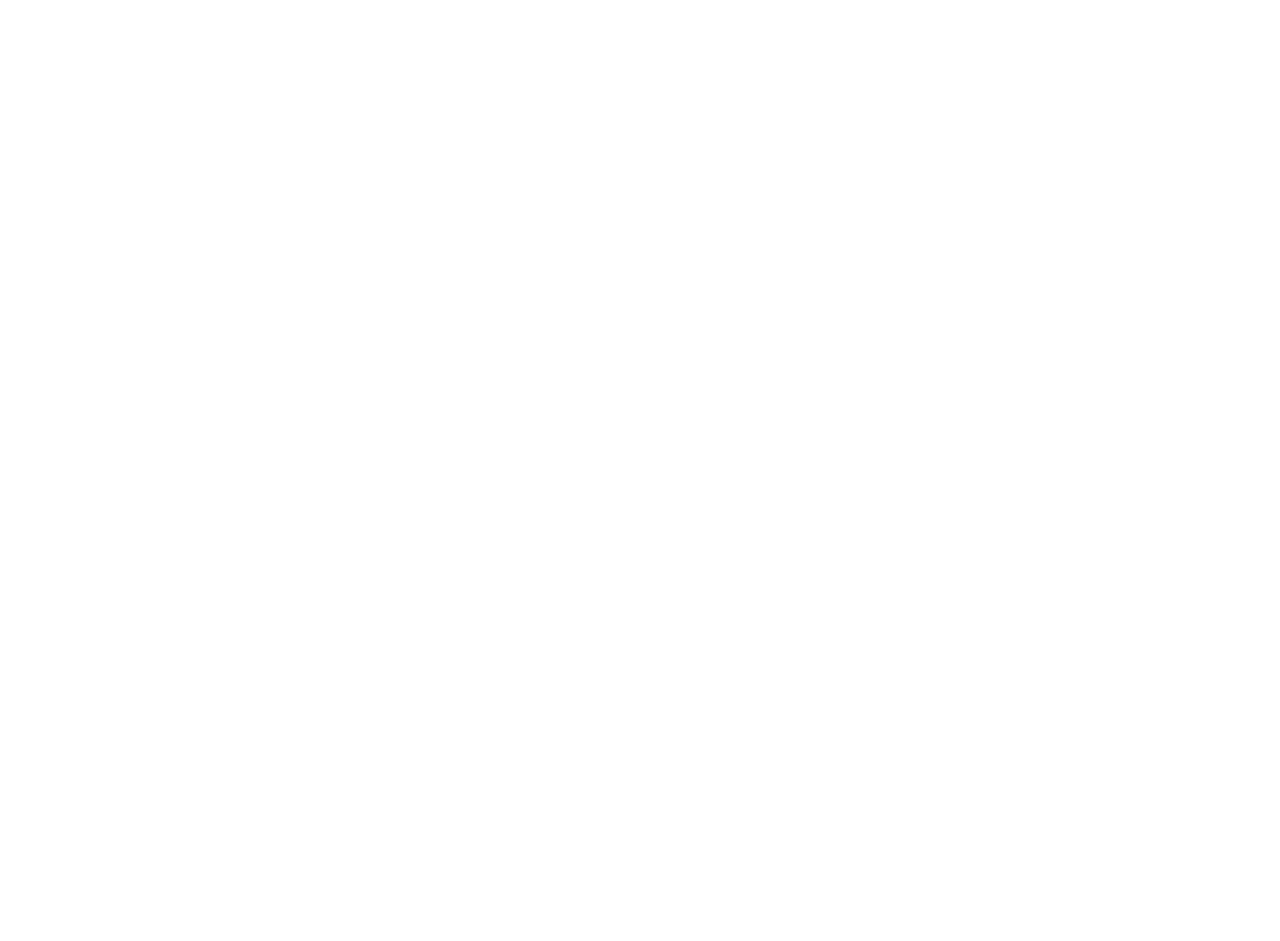
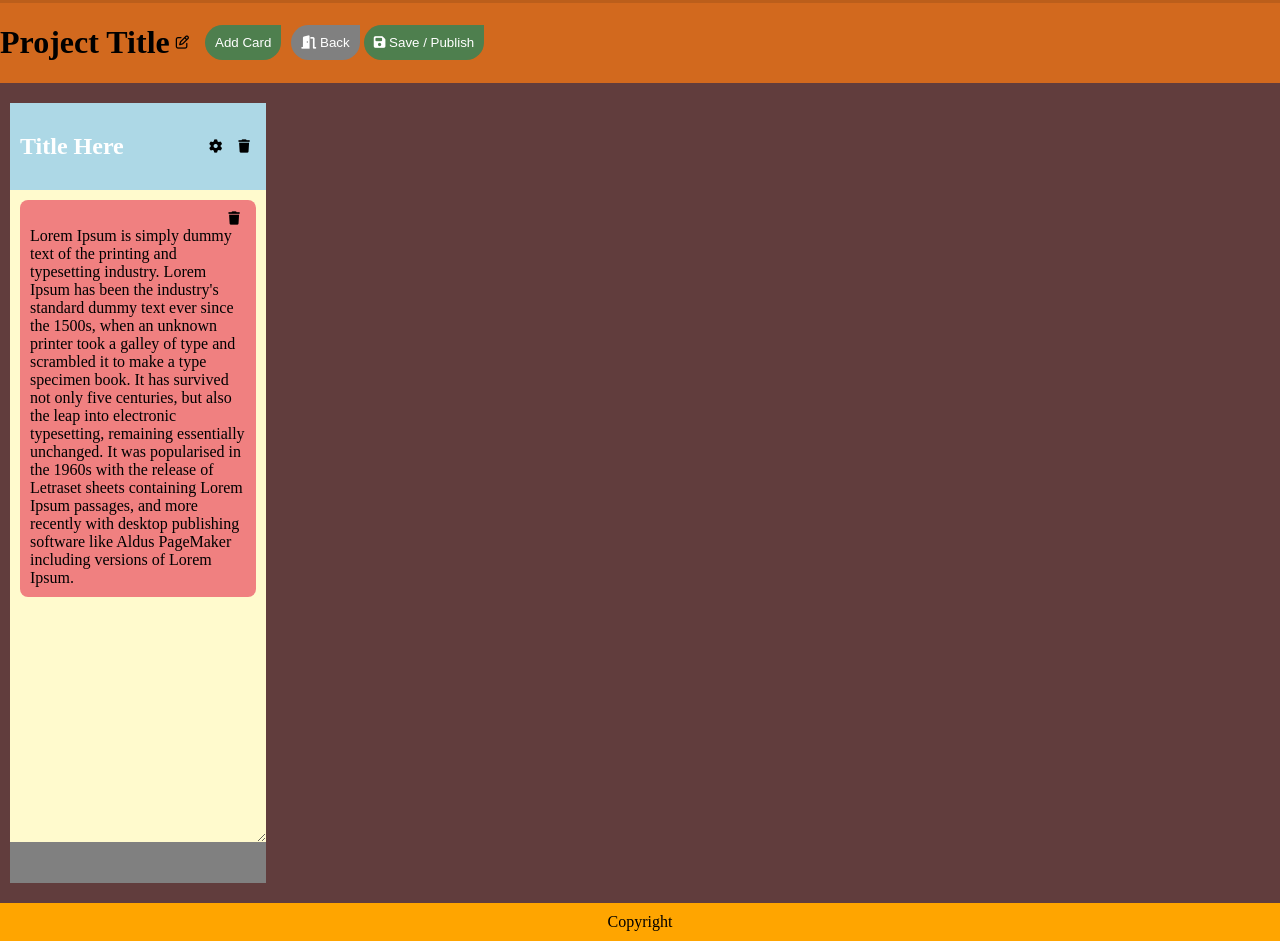
Before and after one commit to GinoongR0KI/Kanban, a PHP site: page / in a window 1280 px wide. Before the commit the part shown is empty. Shown: the part 301-1242 px from the top of the page. Before the commit the page ends 108 px from the top, so only its background shows below. Run offline with PHP 8.4, Linux system fonts and the light colour scheme; some libraries are stand-ins or nearby versions.

Commit message:
v0.1.1
Created a NavBar PHP class to automate the creation of the navbar markup.

Base Kanban interface markup is 80% done. kanban.css also comes with this change.

Added more content on index.css

Added a blank Login.php page

```diff
--- /dev/null
+++ b/blocks/NavBar.php
@@ -0,0 +1,21 @@
+<?php
+
+class NavBar {
+    // $relativeNav is an Array
+
+    public function __construct($relativeNav) {
+        // Home, About, Projects, Logout
+        $listItemCount = count($relativeNav) < 1 ? exit : count($relativeNav);
+        echo "<ul>";
+        foreach($relativeNav as $text => $url) {
+            // Get assoc array indexes, read, then proceed to use $this->createLink()
+            $this->createLink($url, $text);
+        }
+        echo "</ul>";
+    }
+
+    public function createLink($url, $text) {
+        echo "<li><a href='$url'>$text</a></li>";
+    }
+
+}
--- a/index.php
+++ b/index.php
@@ -1,5 +1,5 @@
 <?php
-
+require_once("blocks/NavBar.php");
 ?>
 <!DOCTYPE html>
 <html lang="en">
@@ -12,16 +12,84 @@
     <title>Generic Kanban</title>
 
     <?php // Styles ?>
-    <link rel="shortcut icon" href="" type="image/x-icon"> <?php // Site Logo ?>
+    <link rel="shortcut icon" href="" type="image/x-icon" /> <?php // Site Logo ?>
     <link rel="stylesheet" href="./styles/index.css" /> <?php // Main Cross-Page style ?>
+    <link rel="stylesheet" href="./styles/kanban.css" />
     <?php // Scripts ?>
     <script src="https://kit.fontawesome.com/2a10a7ed51.js" crossorigin="anonymous"></script> <?php // Font Awesome ?>
 </head>
 
 <body>
+    <div class="modal-container">
+        <div class="modal" id="card-information">
+            <div class="modal-header">
+                <h1>Card Details</h1>
+                <button class="button"><i class="fa-solid fa-xmark"></i></button>
+            </div>
+            <div class="modal-body">
+                <p id="card-text-information">
+                    Lorem Ipsum
+                </p>
+            </div>
+        </div>
+    </div>
+
     <div class="content">
+        <nav>
+            <div class="logo-container">
+                <img src="logo.png" alt="Kanban Logo" />
+            </div>
+            <div class="nav-container">
+                <?php
+                    $nav = new NavBar(["Home"=>"#", "About"=>"About.php", "Projects"=>"Projects.php", "Logout"=>"#"]);
+                ?>
+            </div>
+        </nav>
 
+        <header>
+            <div class="project-details-container">
+                <h1>Project Title</h1>
+                <button class="button"><i class="fa-regular fa-pen-to-square"></i></button>
+            </div>
+            <div class="cta-container">
+                <div class="tools">
+                    <button class="button cta">Add Card</button>
+                </div>
+                <div class="saving">
+                    <button class="button cta"><i class="fa-solid fa-door-open"></i>&nbsp;Back</button>
+                    <button class="button cta"><i class="fa-solid fa-floppy-disk"></i>&nbsp;Save / Publish</button>
+                </div>
+            </div>
+        </header>
+
+        <section class="card-container">
+            <div class="card" data-roki-card-title="Title 2">
+                <div class="card-header">
+                    <div class="card-details">
+                        <h2 class="card-title">Title Here</h2>
+                    </div>
+                    <div class="card-cta">
+                        <button class="button"><i class="fa-solid fa-gear"></i></button>
+                        <button class="button"><i class="fa-solid fa-trash"></i></button>
+                    </div>
+                </div>
+                <div class="card-body">
+                    <div class="card-item" data-roki-pop="#someModal" draggable="true">
+                        <div class="card-item-cta">
+                            <button class="button"><i class="fa-solid fa-trash"></i></button>
+                        </div>
+                    Lorem Ipsum is simply dummy text of the printing and typesetting industry. Lorem Ipsum has been the industry's standard dummy text ever since the 1500s, when an unknown printer took a galley of type and scrambled it to make a type specimen book. It has survived not only five centuries, but also the leap into electronic typesetting, remaining essentially unchanged. It was popularised in the 1960s with the release of Letraset sheets containing Lorem Ipsum passages, and more recently with desktop publishing software like Aldus PageMaker including versions of Lorem Ipsum.
+                    </div>
+                </div>
+            </div>
+        </section>
+
+        <footer>
+            Copyright
+        </footer>
     </div>
+
+    <script src="scripts/index.js"></script>
 </body>
 
 </html>
--- a/styles/index.css
+++ b/styles/index.css
@@ -2,18 +2,65 @@
 This project attempts a mobile-first approach to the UI
 */
 
+html {
+    padding: 0; margin: 0;
+}
+body {
+    padding: 0; margin: 0;
+}
+
+section, footer {
+    padding-top: 10px; padding-bottom: 10px;
+}
+
 .content {
+    padding: 0; margin: 0;
     background-color: black;
-    width: 100px; height: 100px;
+    width: auto;
+}
 
-    display: block;
+nav {
+    height: fit-content;
+    display: flex;
+    align-items: center;
+    /* padding:10px; */
+
+    background-color: rgb(187, 94, 27);
+    z-index: 1; position: relative;
+}
+
+nav ul {
+    list-style: none;
+    display: inline-flex;
+}
+
+nav ul li {
+    padding: 10px;
+}
+
+nav ul li:hover {
+    background: black;
+    color: white;
+}
+
+:where(nav) a {
+    text-decoration: none;
+}
+
+.nav-container {
+    margin-left:auto; padding: 0px 10px; margin-right: 10px;
+}
+
+/* Footer */
+footer {
+    display: flex;
+    align-items: center; justify-content: center;
 }
 
 /* // Small devices (landscape phones, 576px and up) */
 @media (min-width: 576px) {
     .content {
         background-color: gray;
-        width: 100px; height: 100px;
     }
 }
 
@@ -21,7 +68,6 @@ This project attempts a mobile-first approach to the UI
 @media (min-width: 768px) {
     .content {
         background-color: red;
-        width: 100px; height: 100px;
     }
 }
 
@@ -29,7 +75,6 @@ This project attempts a mobile-first approach to the UI
 @media (min-width: 992px) {
     .content {
         background-color: blue;
-        width: 100px; height: 100px;
     }
 }
 
@@ -37,6 +82,5 @@ This project attempts a mobile-first approach to the UI
 @media (min-width: 1200px) {
     .content {
         background-color: orange;
-        width: 100px; height: 100px;
     }
 }
--- /dev/null
+++ b/styles/kanban.css
@@ -0,0 +1,167 @@
+header {
+    width: 100%;
+    display: flex;
+    align-items: center;
+
+    background-color: chocolate;
+    box-shadow: 0px 4px 16px rgba(0,0,0,0.4);
+}
+
+.button {
+    background:none; border: none;
+}
+
+.button:hover {
+    filter: drop-shadow(0px 0px 8px black);
+}
+
+:has(.button) .cta {
+    background-color: gray;
+    border-radius: 25px 0px 25px 25px;
+    color: white;
+    padding:10px;
+}
+
+:has(.button) .cta:last-child {
+    background-color:rgb(78, 127, 78);
+}
+
+.project-details-container {
+    display: flex;
+}
+
+.cta-container {
+    display: flex;
+    align-items: center;
+    column-gap: 10px;
+}
+
+:where(.cta-container) .tools {
+    margin-left: 10px;
+}
+
+:where(.cta-container) .saving {
+    margin-left: auto;
+}
+
+/* Cards */
+
+.card-container {
+    background-color: rgb(97, 61, 61);
+
+    display: flex;
+    flex-direction: row;
+
+    height: 100vh; max-width: 100%;
+    overflow-x: auto; overflow-y: hidden;
+}
+
+.card-container::-webkit-scrollbar {
+    height:10px;
+}
+
+.card-container::-webkit-scrollbar-track {
+    background: rgba(0,0,0,0.1);
+}
+
+.card-container::-webkit-scrollbar-thumb {
+    background: rgb(126, 96, 57)
+}
+
+.card {
+    display: block;
+    width:clamp(100px, 256px, 256px);
+    background-color: gray; color:white;
+    margin: 10px;
+}
+
+.card-header {
+    display: flex;
+    align-items: center;
+    background-color: lightblue;
+    padding:10px;
+}
+
+:is([data-roki-card-title]) .card-body  {
+    background-color: beige;
+    width: clamp(100px, 256px, 256px); height: calc(100% - 128px); min-height: 256px;
+    background-color: lemonchiffon;
+    overflow-y: auto;
+    resize: vertical;
+
+    scrollbar-track-color: black;
+}
+
+.card-body::-webkit-scrollbar {
+    width: 10px;
+}
+
+.card-body::-webkit-scrollbar-track {
+    background: rgba(0,0,0,0.1);
+}
+
+.card-body::-webkit-scrollbar-thumb {
+    background: rgb(126, 96, 57)
+}
+
+
+
+:where(.card-header) .card-cta {
+    margin-left: auto;
+}
+
+.card-item {
+    background-color:lightcoral; color:black;
+    margin:10px; padding: 10px;
+    border-radius: 8px;
+    height: clamp(1.2rem, auto, auto);
+    text-wrap: wrap;
+}
+
+.card-item-cta {
+    display: flex;
+    justify-content: end;
+}
+
+/* Modals */
+.modal-container {
+    display: flex;
+    align-items:start; justify-content: center;
+
+    position: fixed;
+    z-index: 100;
+    width:100%; height:100%;
+
+    background-color: rgba(0,0,0,0.5);
+
+    display: none;
+}
+
+.modal-container:focus-within .content {
+    overflow: hidden;
+}
+
+.modal {
+    background-color: white;
+    width:75vw;
+
+    margin-top:25vh;
+
+    border-radius: 25px 0px 25px 25px;
+}
+
+.modal-header {
+    display: flex;
+    align-items: center;
+
+    padding: 10px;
+}
+
+.modal-header button {
+    margin-left:auto; margin-right: 10px;
+    font-size: 1.5rem;
+}
+
+.modal-body {
+    padding: 10px;
+}
```
Also changed, not shown: pages/Login.php (added, +26 -0 lines).
